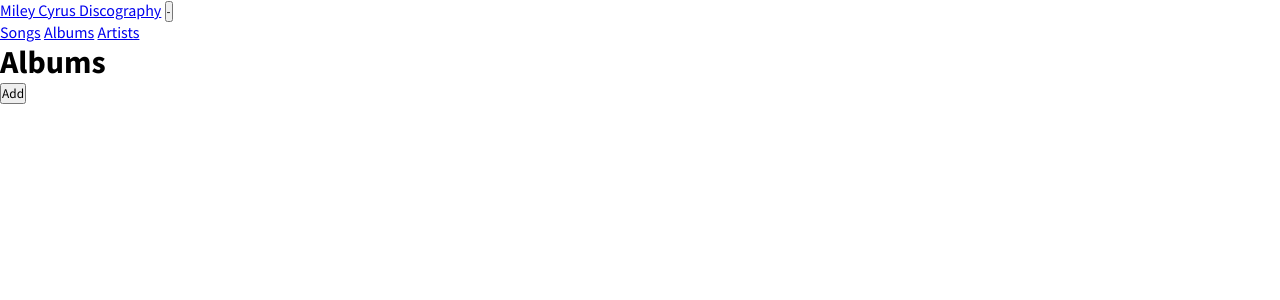
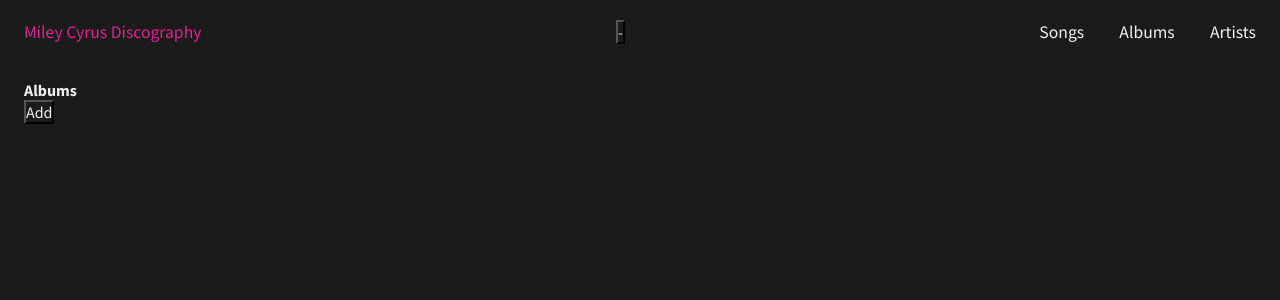
Before and after one commit to cammarb/miley-discography, a Flask app: page /albums in a window 1280 px wide. Shown: the top 300 px of the page. Run offline with Flask 2, Linux system fonts and the light colour scheme; data that the repository does not hold is empty.

Commit message:
update main styles

```diff
--- a/app/static/css/main.css
+++ b/app/static/css/main.css
@@ -1,9 +1,51 @@
-/* Font: Source Sans Pro */
-@import url('https://fonts.googleapis.com/css2?family=Source+Sans+Pro:ital,wght@0,200;0,300;0,400;0,600;0,700;0,900;1,200;1,300;1,400;1,600;1,700;1,900&display=swap');
+@import "variables.css";
 
 * {
-    box-sizing: content-box;
     padding: 0;
     margin: 0;
-    font-family: 'Source Sans Pro', sans-serif;
+    box-sizing: border-box;
+    font-family: var(--font);
+    font-size: var(--font-size-1);
+    text-decoration: none;
+    color: var(--fg-white-100);
+    background-color: var(--bg);
 }
+
+body {
+    width: 100vw;
+    min-height: 100vh;
+}
+
+nav {
+    width: 100%;
+    height: 4rem;
+    overflow: hidden;
+    position: fixed;
+    display: flex;
+    justify-content: space-between;
+    align-items: center;
+    padding: 0 0.5rem;
+}
+
+#logo,
+#menu-item {
+    margin: 0 0.5rem;
+    padding: 0.25rem 0.5rem;
+    font-size: var(--font-size-2);
+}
+
+#logo {
+    color: var(--fg-pink-100);
+}
+
+#menu-item:hover {
+    background-color: var(--anchor-bg-hover);
+    border-radius: 0.15rem;
+    color: var(--anchor-fg-hover);
+}
+
+main {
+    width: 100%;
+    min-height: 100vh;
+    padding: 5rem 1.5rem;
+}
```
